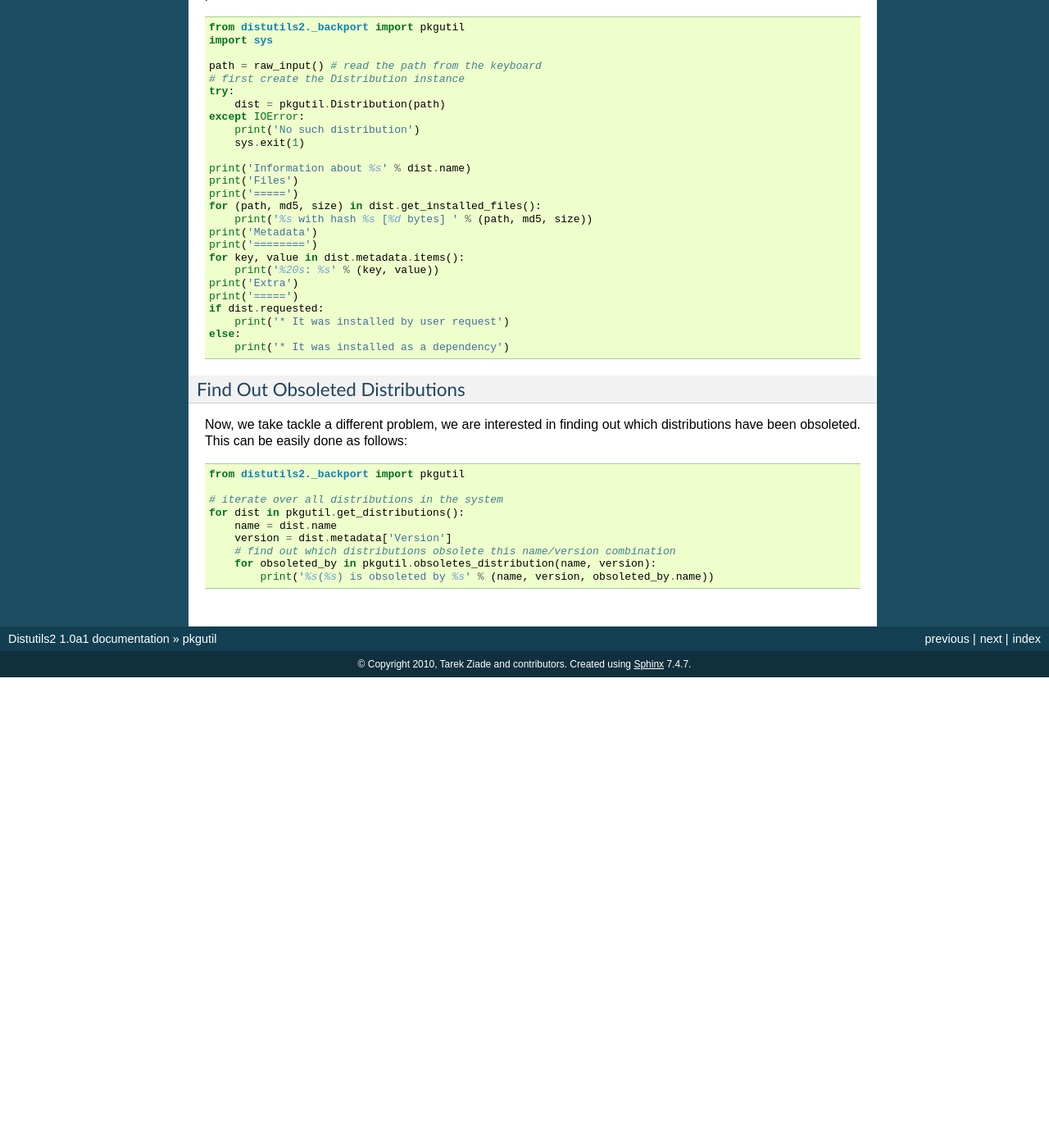
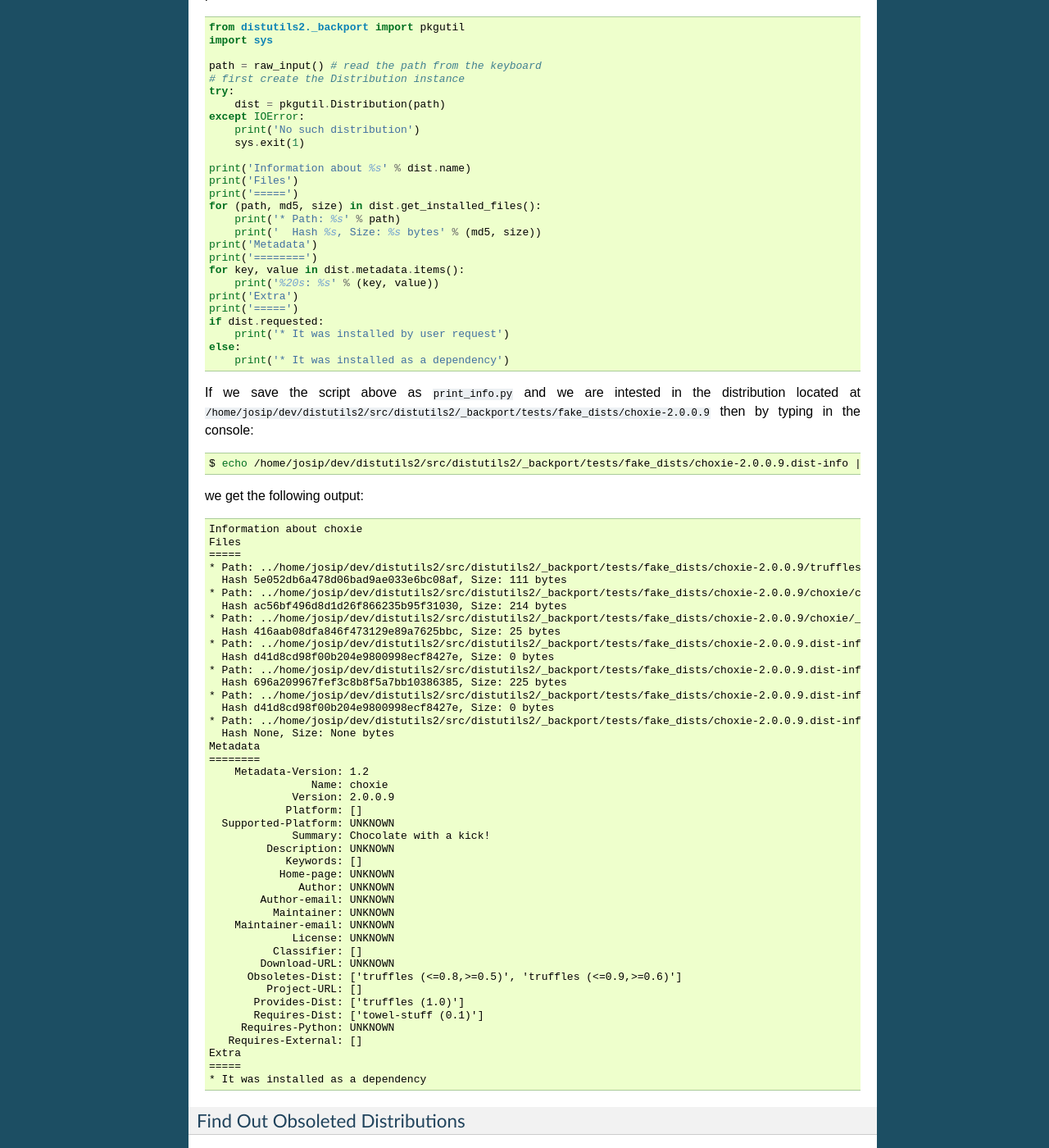
Before and after one commit to crateio/distutils2, a Sphinx documentation site: the page built from docs/source/pkgutil.rst, in a window 1280 px wide and 1400 px high, scrolled down 634 px. Shown: the whole window at 82% size. Built offline with Sphinx 7.4.7, drawn with Linux system fonts in a browser that asks for light colours; before the commit the page ends 1460 px from its top, so only the background shows below that; some of the changed text lies outside the part shown.

Commit message:
Added example output for pkgutil docs

```diff
--- a/docs/source/pkgutil.rst
+++ b/docs/source/pkgutil.rst
@@ -47,7 +47,8 @@ information that can be obtained using functions provided in this module::
   print('Files')
   print('=====')
   for (path, md5, size) in dist.get_installed_files():
-      print('%s with hash %s [%d bytes] ' % (path, md5, size))
+      print('* Path: %s' % path)
+      print('  Hash %s, Size: %s bytes' % (md5, size))
   print('Metadata')
   print('========')
   for key, value in dist.metadata.items():
@@ -58,6 +59,64 @@ information that can be obtained using functions provided in this module::
       print('* It was installed by user request')
   else:
       print('* It was installed as a dependency')
+
+If we save the script above as ``print_info.py`` and we are intested in the
+distribution located at
+``/home/josip/dev/distutils2/src/distutils2/_backport/tests/fake_dists/choxie-2.0.0.9``
+then by typing in the console:
+
+.. code-block:: bash
+
+  $ echo /home/josip/dev/distutils2/src/distutils2/_backport/tests/fake_dists/choxie-2.0.0.9.dist-info | python print_info.py
+
+we get the following output:
+
+.. code-block:: none
+
+  Information about choxie
+  Files
+  =====
+  * Path: ../home/josip/dev/distutils2/src/distutils2/_backport/tests/fake_dists/choxie-2.0.0.9/truffles.py
+    Hash 5e052db6a478d06bad9ae033e6bc08af, Size: 111 bytes
+  * Path: ../home/josip/dev/distutils2/src/distutils2/_backport/tests/fake_dists/choxie-2.0.0.9/choxie/chocolate.py
+    Hash ac56bf496d8d1d26f866235b95f31030, Size: 214 bytes
+  * Path: ../home/josip/dev/distutils2/src/distutils2/_backport/tests/fake_dists/choxie-2.0.0.9/choxie/__init__.py
+    Hash 416aab08dfa846f473129e89a7625bbc, Size: 25 bytes
+  * Path: ../home/josip/dev/distutils2/src/distutils2/_backport/tests/fake_dists/choxie-2.0.0.9.dist-info/INSTALLER
+    Hash d41d8cd98f00b204e9800998ecf8427e, Size: 0 bytes
+  * Path: ../home/josip/dev/distutils2/src/distutils2/_backport/tests/fake_dists/choxie-2.0.0.9.dist-info/METADATA
+    Hash 696a209967fef3c8b8f5a7bb10386385, Size: 225 bytes
+  * Path: ../home/josip/dev/distutils2/src/distutils2/_backport/tests/fake_dists/choxie-2.0.0.9.dist-info/REQUESTED
+    Hash d41d8cd98f00b204e9800998ecf8427e, Size: 0 bytes
+  * Path: ../home/josip/dev/distutils2/src/distutils2/_backport/tests/fake_dists/choxie-2.0.0.9.dist-info/RECORD
+    Hash None, Size: None bytes
+  Metadata
+  ========
+      Metadata-Version: 1.2
+                  Name: choxie
+               Version: 2.0.0.9
+              Platform: []
+    Supported-Platform: UNKNOWN
+               Summary: Chocolate with a kick!
+           Description: UNKNOWN
+              Keywords: []
+             Home-page: UNKNOWN
+                Author: UNKNOWN
+          Author-email: UNKNOWN
+            Maintainer: UNKNOWN
+      Maintainer-email: UNKNOWN
+               License: UNKNOWN
+            Classifier: []
+          Download-URL: UNKNOWN
+        Obsoletes-Dist: ['truffles (<=0.8,>=0.5)', 'truffles (<=0.9,>=0.6)']
+           Project-URL: []
+         Provides-Dist: ['truffles (1.0)']
+         Requires-Dist: ['towel-stuff (0.1)']
+       Requires-Python: UNKNOWN
+     Requires-External: []
+  Extra
+  =====
+  * It was installed as a dependency
 
 Find Out Obsoleted Distributions
 ++++++++++++++++++++++++++++++++
@@ -74,3 +133,10 @@ which distributions have been obsoleted. This can be easily done as follows::
       # find out which distributions obsolete this name/version combination
       for obsoleted_by in pkgutil.obsoletes_distribution(name, version):
           print('%s(%s) is obsoleted by %s' % (name, version, obsoleted_by.name))
+
+This is how the output might look like:
+
+.. code-block:: none
+
+  strawberry(0.6) is obsoleted by choxie
+  grammar(1.0a4) is obsoleted by towel-stuff
```
